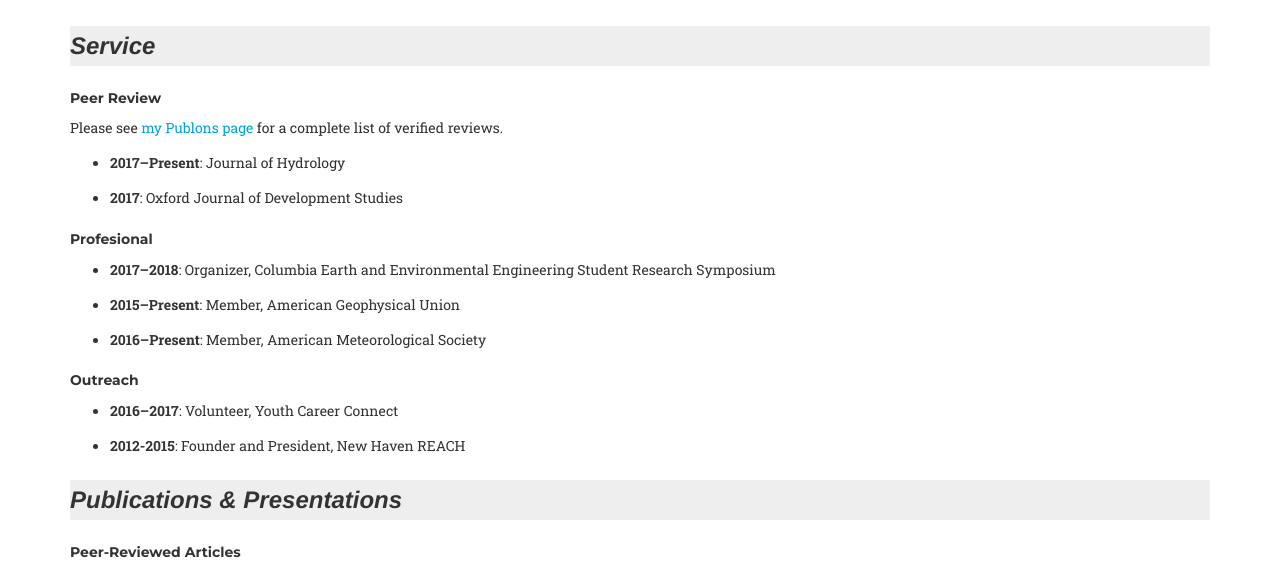
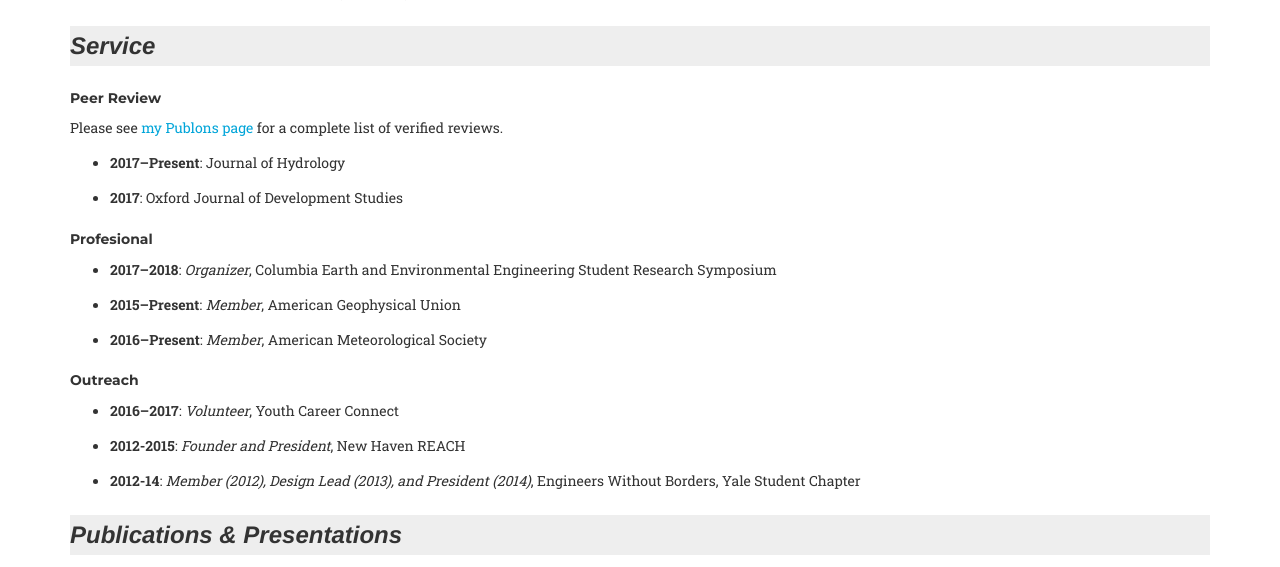
Before and after one commit to jdossgollin/blog, a Jekyll site: the page built from cv/index.md, in a window 1280 px wide and 900 px high, scrolled down 1735 px, cut to the strip 0-567 px from the top of the window. Built offline with Jekyll 4.4.1, drawn with Linux system fonts in a browser that asks for light colours; some web fonts are replaced; comment, search, counter and statistics services are not loaded; some of the changed text lies outside the part shown.

```diff
--- a/_data/service.yml
+++ b/_data/service.yml
@@ -21,3 +21,6 @@ outreach:
   - position: Founder and President
     organization: New Haven REACH
     time: 2012-2015
+  - position: Member (2012), Design Lead (2013), and President (2014)
+    organization: Engineers Without Borders, Yale Student Chapter
+    time: 2012-14
--- a/cv/index.md
+++ b/cv/index.md
@@ -58,12 +58,12 @@ Please see [my Publons page](publons.com/a/1468228/) for a complete list of veri
 
 ### Profesional ###
 {% for item in site.data.service.professional %}
-* __{{ item.time }}__: {{ item.position }}, {{ item.organization }}
+* __{{ item.time }}__: _{{ item.position }}_, {{ item.organization }}
 {% endfor %}
 
 ### Outreach ###
 {% for item in site.data.service.outreach %}
-* __{{ item.time }}__: {{ item.position }}, {{ item.organization }}
+* __{{ item.time }}__: _{{ item.position }}_, {{ item.organization }}
 {% endfor %}
 
 ## Publications & Presentations ##
```
Also changed, not shown: other parts of cv/index.md (+1 -1 lines), _data/links.yml (+24 -15 lines), index.html (+6 -6 lines).
